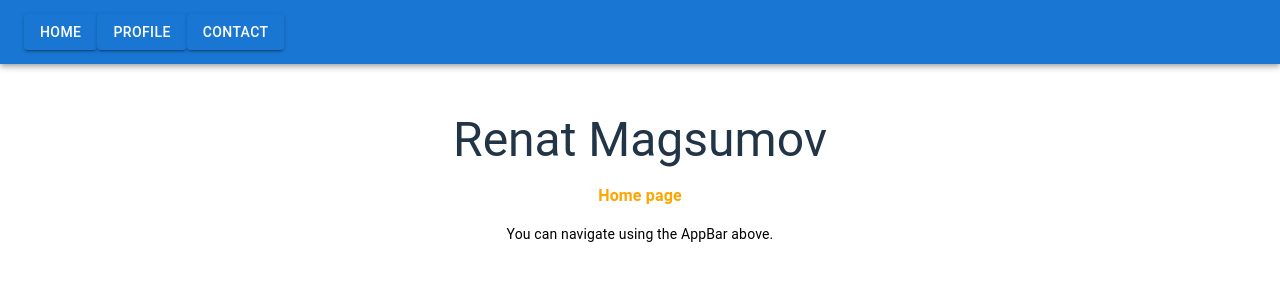
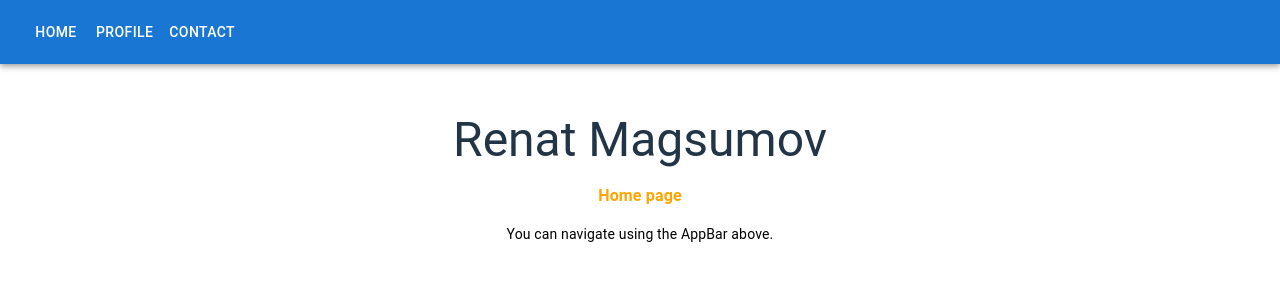
Before and after one commit to RenatMagsumov/rp2025, a React (Vite) app in the folder 2025-09-18/myapp/: page /#/ in a window 1280 px wide. Shown: the top 300 px of the page. Built offline with nearby package versions, Linux system fonts and the light colour scheme.

Commit message:
fix(router): ensure AppBar stretches full width

```diff
--- a/2025-09-18/myapp/src/router.tsx
+++ b/2025-09-18/myapp/src/router.tsx
@@ -10,15 +10,15 @@ import Button from "@mui/material/Button";
 function Layout() {
     return (
         <Box sx={{ flexGrow: 1 }}>
-            <AppBar position="static">
+            <AppBar position="static" sx={{ width: "100%" }}>
                 <Toolbar>
-                    <Button variant="contained" component={Link} to="/">
+                    <Button color="inherit" component={Link} to="/">
                         Home
                     </Button>
-                    <Button variant="contained" component={Link} to="/profile">
+                    <Button color="inherit" component={Link} to="/profile">
                         Profile
                     </Button>
-                    <Button variant="contained" component={Link} to="/contact">
+                    <Button color="inherit" component={Link} to="/contact">
                         Contact
                     </Button>
                 </Toolbar>
```
